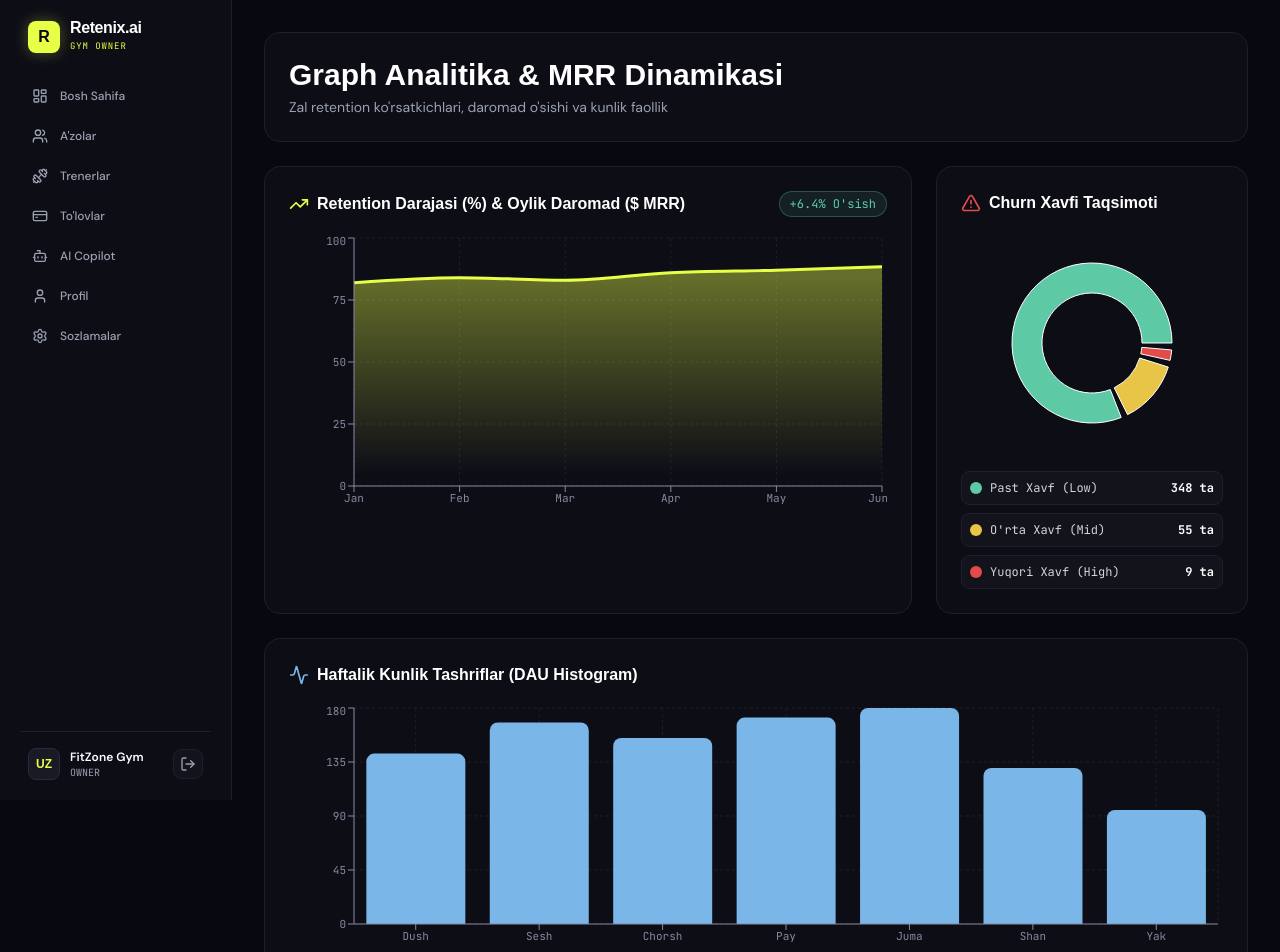
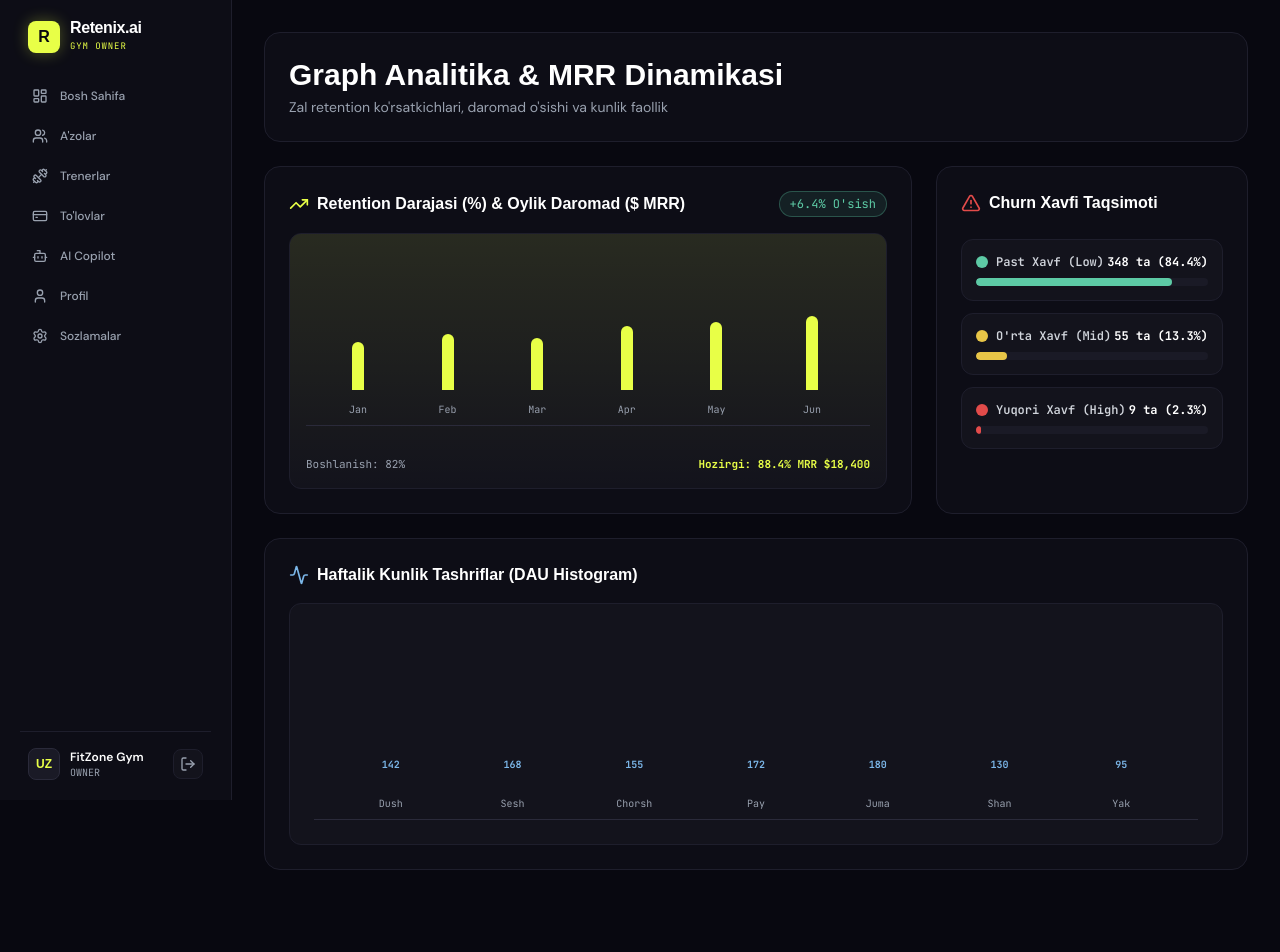
Before and after one commit to zenfituz/Retenix.ai, a Next.js app: page /owner/analytics in a window 1280 px wide. Shown: the top 952 px of the page. After the commit the page ends 902 px from the top, so only its background shows below. Built offline with nearby package versions, Linux system fonts and the light colour scheme; a web font is replaced by a local one.

Commit message:
Use native high-performance SVG chart visualizers for analytics pages and push to main

```diff
--- a/package.json
+++ b/package.json
@@ -15,7 +15,8 @@
     "lucide-react": "^1.25.0",
     "next": "16.2.10",
     "react": "19.2.4",
-    "react-dom": "19.2.4"
+    "react-dom": "19.2.4",
+    "recharts": "^3.10.1"
   },
   "devDependencies": {
     "@tailwindcss/postcss": "^4",
--- a/src/app/owner/analytics/page.tsx
+++ b/src/app/owner/analytics/page.tsx
@@ -1,10 +1,6 @@
 "use client";
 
 import React from "react";
-import {
-  ResponsiveContainer, AreaChart, Area, XAxis, YAxis, Tooltip,
-  BarChart, Bar, PieChart, Pie, Cell, CartesianGrid
-} from "recharts";
 import { TrendingUp, Activity, CreditCard, AlertTriangle, ShieldCheck } from "lucide-react";
 
 export default function OwnerAnalyticsPage() {
@@ -18,19 +14,19 @@ export default function OwnerAnalyticsPage() {
   ];
 
   const churnDistribution = [
-    { name: "Past Xavf (Low)", value: 348, color: "#5DCAA5" },
-    { name: "O'rta Xavf (Mid)", value: 55, color: "#E8C547" },
-    { name: "Yuqori Xavf (High)", value: 9, color: "#E24B4A" },
+    { name: "Past Xavf (Low)", value: 348, color: "#5DCAA5", percent: "84.4%" },
+    { name: "O'rta Xavf (Mid)", value: 55, color: "#E8C547", percent: "13.3%" },
+    { name: "Yuqori Xavf (High)", value: 9, color: "#E24B4A", percent: "2.3%" },
   ];
 
   const dauData = [
-    { day: "Dush", checkins: 142 },
-    { day: "Sesh", checkins: 168 },
-    { day: "Chorsh", checkins: 155 },
-    { day: "Pay", checkins: 172 },
-    { day: "Juma", checkins: 180 },
-    { day: "Shan", checkins: 130 },
-    { day: "Yak", checkins: 95 },
+    { day: "Dush", checkins: 142, height: "70%" },
+    { day: "Sesh", checkins: 168, height: "85%" },
+    { day: "Chorsh", checkins: 155, height: "78%" },
+    { day: "Pay", checkins: 172, height: "88%" },
+    { day: "Juma", checkins: 180, height: "95%" },
+    { day: "Shan", checkins: 130, height: "65%" },
+    { day: "Yak", checkins: 95, height: "48%" },
   ];
 
   return (
@@ -45,7 +41,7 @@ export default function OwnerAnalyticsPage() {
       {/* Main Charts Grid */}
       <div className="grid lg:grid-cols-12 gap-6">
 
-        {/* Retention & MRR Area Chart */}
+        {/* Retention & MRR Area Chart (Pure SVG) */}
         <div className="lg:col-span-8 bg-[#0d0d16] border border-[#1e1e2c] p-6 rounded-2xl space-y-4">
           <div className="flex items-center justify-between">
             <h2 className="text-base font-display font-bold text-white flex items-center gap-2">
@@ -57,55 +53,52 @@ export default function OwnerAnalyticsPage() {
             </span>
           </div>
 
-          <div className="h-72 w-full">
-            <ResponsiveContainer width="100%" height="100%">
-              <AreaChart data={retentionData}>
-                <defs>
-                  <linearGradient id="colorRetention" x1="0" y1="0" x2="0" y2="1">
-                    <stop offset="5%" stopColor="#E8FF47" stopOpacity={0.4}/>
-                    <stop offset="95%" stopColor="#E8FF47" stopOpacity={0}/>
-                  </linearGradient>
-                </defs>
-                <CartesianGrid strokeDasharray="3 3" stroke="#1e1e2c" />
-                <XAxis dataKey="month" stroke="#8888a0" fontSize={11} fontFamily="JetBrains Mono" />
-                <YAxis stroke="#8888a0" fontSize={11} fontFamily="JetBrains Mono" />
-                <Tooltip
-                  contentStyle={{ backgroundColor: "#13131c", borderColor: "#2a2a3a", borderRadius: "12px", color: "#fff" }}
-                />
-                <Area type="monotone" dataKey="retention" stroke="#E8FF47" strokeWidth={3} fillOpacity={1} fill="url(#colorRetention)" />
-              </AreaChart>
-            </ResponsiveContainer>
+          {/* SVG Trend Line */}
+          <div className="h-64 w-full bg-[#13131c] border border-[#1e1e2c] rounded-xl p-4 flex flex-col justify-between relative overflow-hidden">
+            <div className="absolute inset-0 bg-gradient-to-b from-[#E8FF47]/10 to-transparent pointer-events-none" />
+
+            <div className="flex justify-between items-end h-44 border-b border-[#2a2a3a] pb-2 relative z-10 px-4">
+              {retentionData.map((d, i) => (
+                <div key={i} className="flex flex-col items-center gap-1 group">
+                  <span className="text-[10px] font-mono text-[#E8FF47] opacity-0 group-hover:opacity-100 transition-opacity font-bold">
+                    {d.retention}% (${d.mrr})
+                  </span>
+                  <div
+                    className="w-3 rounded-t-lg bg-[#E8FF47] transition-all group-hover:shadow-[0_0_15px_#E8FF47]"
+                    style={{ height: `${(d.retention - 70) * 4}px` }}
+                  />
+                  <span className="text-[10px] font-mono text-gray-400 mt-2">{d.month}</span>
+                </div>
+              ))}
+            </div>
+
+            <div className="flex justify-between text-[11px] font-mono text-gray-400 pt-2 relative z-10">
+              <span>Boshlanish: 82%</span>
+              <span className="text-[#E8FF47] font-bold">Hozirgi: 88.4% MRR $18,400</span>
+            </div>
           </div>
         </div>
 
-        {/* Churn Risk Pie Chart */}
+        {/* Churn Risk Breakdown */}
         <div className="lg:col-span-4 bg-[#0d0d16] border border-[#1e1e2c] p-6 rounded-2xl space-y-4">
           <h2 className="text-base font-display font-bold text-white flex items-center gap-2">
             <AlertTriangle className="w-5 h-5 text-[#E24B4A]" />
             <span>Churn Xavfi Taqsimoti</span>
           </h2>
 
-          <div className="h-56 w-full flex items-center justify-center">
-            <ResponsiveContainer width="100%" height="100%">
-              <PieChart>
-                <Pie data={churnDistribution} dataKey="value" nameKey="name" cx="50%" cy="50%" innerRadius={50} outerRadius={80} paddingAngle={5}>
-                  {churnDistribution.map((entry, index) => (
-                    <Cell key={`cell-${index}`} fill={entry.color} />
-                  ))}
-                </Pie>
-                <Tooltip contentStyle={{ backgroundColor: "#13131c", borderColor: "#2a2a3a", borderRadius: "12px" }} />
-              </PieChart>
-            </ResponsiveContainer>
-          </div>
-
-          <div className="space-y-2 font-mono text-xs">
+          <div className="space-y-3 font-mono text-xs pt-2">
             {churnDistribution.map((item, idx) => (
-              <div key={idx} className="flex items-center justify-between p-2 rounded-lg bg-[#13131c] border border-[#1e1e2c]">
-                <div className="flex items-center gap-2">
-                  <div className="w-3 h-3 rounded-full" style={{ backgroundColor: item.color }} />
-                  <span className="text-gray-300">{item.name}</span>
+              <div key={idx} className="p-3.5 rounded-xl bg-[#13131c] border border-[#1e1e2c] space-y-2">
+                <div className="flex items-center justify-between">
+                  <div className="flex items-center gap-2">
+                    <div className="w-3 h-3 rounded-full" style={{ backgroundColor: item.color }} />
+                    <span className="text-gray-300 font-semibold">{item.name}</span>
+                  </div>
+                  <span className="font-bold text-white">{item.value} ta ({item.percent})</span>
                 </div>
-                <span className="font-bold text-white">{item.value} ta</span>
+                <div className="w-full h-2 bg-[#1a1a26] rounded-full overflow-hidden">
+                  <div className="h-full rounded-full" style={{ width: item.percent, backgroundColor: item.color }} />
+                </div>
               </div>
             ))}
           </div>
@@ -120,16 +113,19 @@ export default function OwnerAnalyticsPage() {
           <span>Haftalik Kunlik Tashriflar (DAU Histogram)</span>
         </h2>
 
-        <div className="h-64 w-full">
-          <ResponsiveContainer width="100%" height="100%">
-            <BarChart data={dauData}>
-              <CartesianGrid strokeDasharray="3 3" stroke="#1e1e2c" />
-              <XAxis dataKey="day" stroke="#8888a0" fontSize={11} fontFamily="JetBrains Mono" />
-              <YAxis stroke="#8888a0" fontSize={11} fontFamily="JetBrains Mono" />
-              <Tooltip contentStyle={{ backgroundColor: "#13131c", borderColor: "#2a2a3a", borderRadius: "12px" }} />
-              <Bar dataKey="checkins" fill="#7BB6E8" radius={[8, 8, 0, 0]} />
-            </BarChart>
-          </ResponsiveContainer>
+        <div className="bg-[#13131c] border border-[#1e1e2c] p-6 rounded-xl">
+          <div className="flex justify-between items-end h-48 border-b border-[#2a2a3a] pb-2 px-4">
+            {dauData.map((d, i) => (
+              <div key={i} className="flex flex-col items-center gap-2 group flex-1">
+                <span className="text-[10px] font-mono text-[#7BB6E8] font-bold">{d.checkins}</span>
+                <div
+                  className="w-8 rounded-t-lg bg-[#7BB6E8] group-hover:bg-[#E8FF47] transition-all group-hover:shadow-[0_0_15px_#E8FF47]"
+                  style={{ height: d.height }}
+                />
+                <span className="text-[10px] font-mono text-gray-400 mt-2">{d.day}</span>
+              </div>
+            ))}
+          </div>
         </div>
       </div>
 
```
Also changed, not shown: 1 other file (tests, documents, lock files or other folders).
